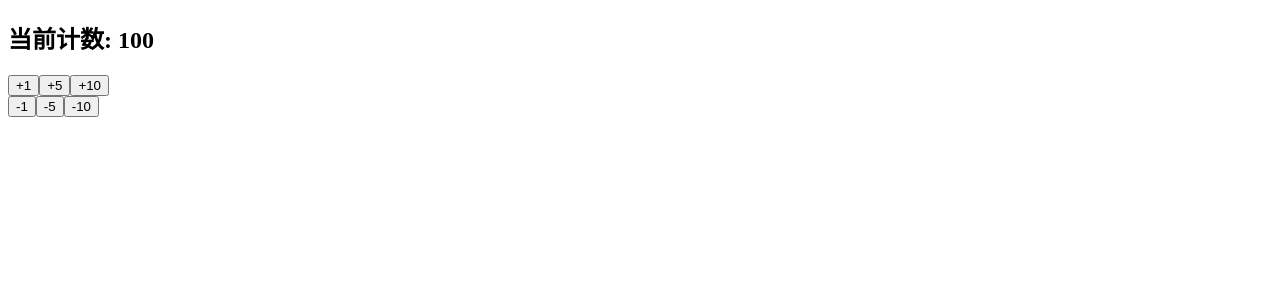
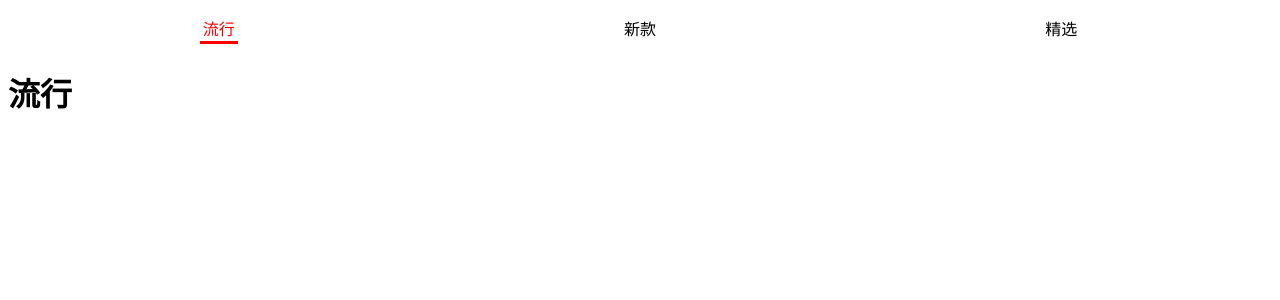
Before and after one commit to yzjgogo/vue3study, a React (Create React App) app in the folder react_scaffold/: page / in a window 1280 px wide. Shown: the top 300 px of the page. Built offline with nearby package versions, Linux system fonts and the light colour scheme.

Commit message:
提交一波代码

```diff
--- a/react_scaffold/src/01_类组件和函数组件/App_func.jsx
+++ b/react_scaffold/src/01_类组件和函数组件/App_func.jsx
@@ -1,5 +1,6 @@
 /*
   函数式组件，本身就起到类组件中的render函数的作用
+  函数式组件没有生命周期回调
 */
 function App(props) {
   // 返回值: 和类组件中render函数返回的是一致
--- a/react_scaffold/src/02_组件生命周期函数/HelloWorld.jsx
+++ b/react_scaffold/src/02_组件生命周期函数/HelloWorld.jsx
@@ -1,5 +1,10 @@
 import React from "react"
 
+/**
+ * 这里介绍类组件的生命周期，函数组件没有生命周期回调
+ * 参考图片：生命周期.png 和 不常用生命周期.png
+ * https://projects.wojtekmaj.pl/react-lifecycle-methods-diagram/
+ */
 class HelloWorld extends React.Component {
   // 1.构造方法: constructor
   constructor() {
--- a/react_scaffold/src/05_组件通信-子传父/AddCounter.jsx
+++ b/react_scaffold/src/05_组件通信-子传父/AddCounter.jsx
@@ -3,6 +3,7 @@ import React, { Component } from 'react'
 
 export class AddCounter extends Component {
   addCount(count) {
+    // 调用父组件传递过来的方法，向父组件传递数据
     this.props.addClick(count)
   }
 
--- a/react_scaffold/src/05_组件通信-子传父/App.jsx
+++ b/react_scaffold/src/05_组件通信-子传父/App.jsx
@@ -15,6 +15,10 @@ export class App extends Component {
     this.setState({ counter: this.state.counter + count })
   }
 
+  /**
+   *
+   * @returns 子传父本质上和父传子一样，也是父组件向子组件传递属性，只不过此时传递的属性是一个回调函数，子组件可以通过调用这个回调函数来向父组件传递数据。
+   */
   render() {
     const { counter } = this.state
 
--- /dev/null
+++ b/react_scaffold/src/06_组件通信案例练习/App.jsx
@@ -0,0 +1,30 @@
+import React, { Component } from 'react'
+import TabControl from './TabControl'
+
+export class App extends Component {
+  constructor() {
+    super()
+
+    this.state = {
+      titles: ["流行", "新款", "精选"],
+      tabIndex: 0
+    }
+  }
+
+  tabClick(tabIndex) {
+    this.setState({ tabIndex })
+  }
+
+  render() {
+    const { titles, tabIndex } = this.state
+
+    return (
+      <div className='app'>
+        <TabControl titles={titles} tabClick={i => this.tabClick(i)}/>
+        <h1>{titles[tabIndex]}</h1>
+      </div>
+    )
+  }
+}
+
+export default App
--- /dev/null
+++ b/react_scaffold/src/06_组件通信案例练习/TabControl/index.jsx
@@ -0,0 +1,45 @@
+import React, { Component } from 'react'
+import "./style.css"
+
+export class TabControl extends Component {
+  constructor() {
+    super()
+
+    this.state = {
+      currentIndex: 0
+    }
+  }
+
+  itemClick(index) {
+    // 1.自己保存最新的index
+    this.setState({ currentIndex: index })
+
+    // 2.让父组件执行对应的函数
+    this.props.tabClick(index)
+  }
+
+  render() {
+    const { titles } = this.props
+    const { currentIndex } = this.state
+
+    return (
+      <div className='tab-control'>
+        {
+          titles.map((item, index) => {
+            return (
+              <div
+                className={`item ${index === currentIndex?'active':''}`}
+                key={item}
+                onClick={e => this.itemClick(index)}
+              >
+                <span className='text'>{item}</span>
+              </div>
+            )
+          })
+        }
+      </div>
+    )
+  }
+}
+
+export default TabControl
--- /dev/null
+++ b/react_scaffold/src/06_组件通信案例练习/TabControl/style.css
@@ -0,0 +1,19 @@
+.tab-control {
+  display: flex;
+  align-items: center;
+  height: 40px;
+  text-align: center;
+}
+
+.tab-control .item {
+  flex: 1;
+}
+
+.tab-control .item.active {
+  color: red;
+}
+
+.tab-control .item.active .text {
+  padding: 3px;
+  border-bottom: 3px solid red;
+}
--- a/react_scaffold/src/index.js
+++ b/react_scaffold/src/index.js
@@ -6,7 +6,8 @@ import ReactDOM from "react-dom/client"
 // import App from "./02_组件生命周期函数/App"
 // import App from "./03_组件开发嵌套关系/App"
 // import App from "./04_组件通信-父传子/App"
-import App from "./05_组件通信-子传父/App"
+// import App from "./05_组件通信-子传父/App"
+import App from "./06_组件通信案例练习/App"
 
 // 编写React代码, 并且通过React渲染出来对应的内容
 const root = ReactDOM.createRoot(document.querySelector("#root"))
```
Also changed, not shown: react_scaffold/file/不常用生命周期.png (added), react_scaffold/file/生命周期.png (added).
